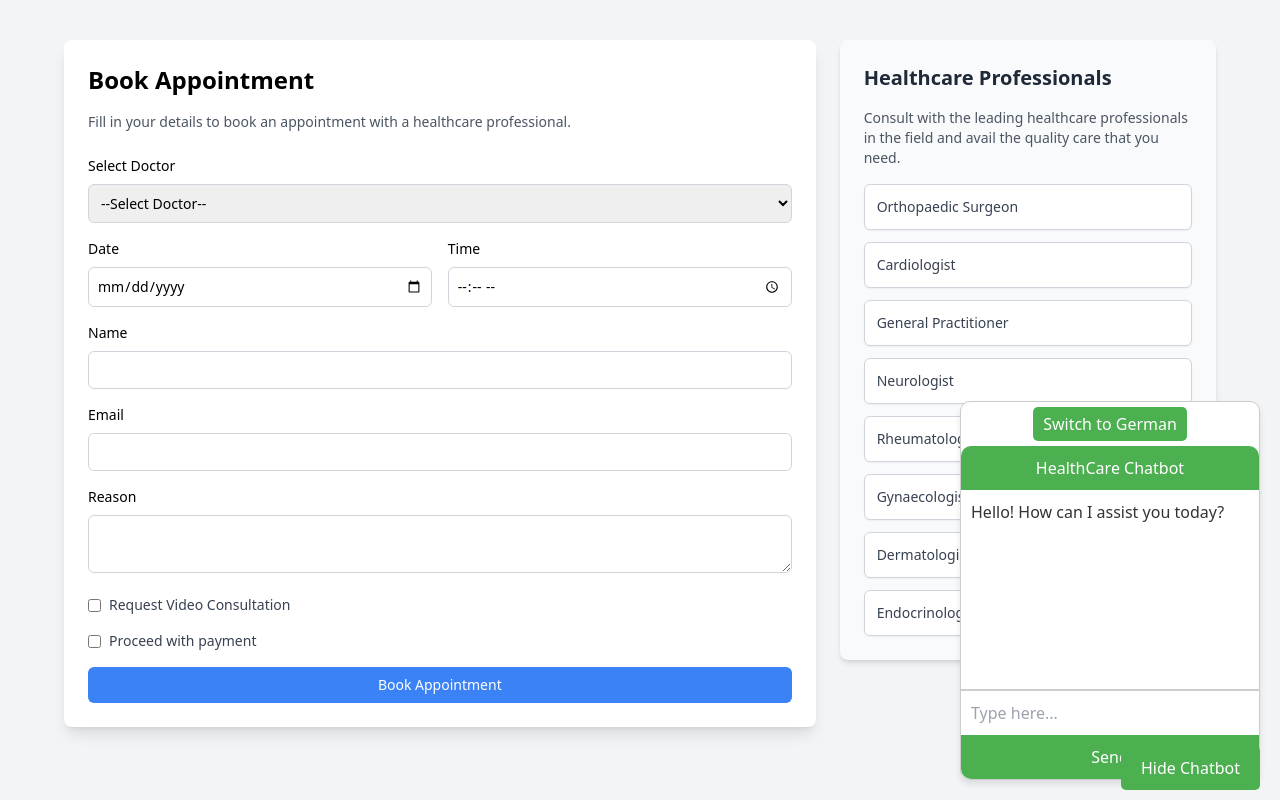
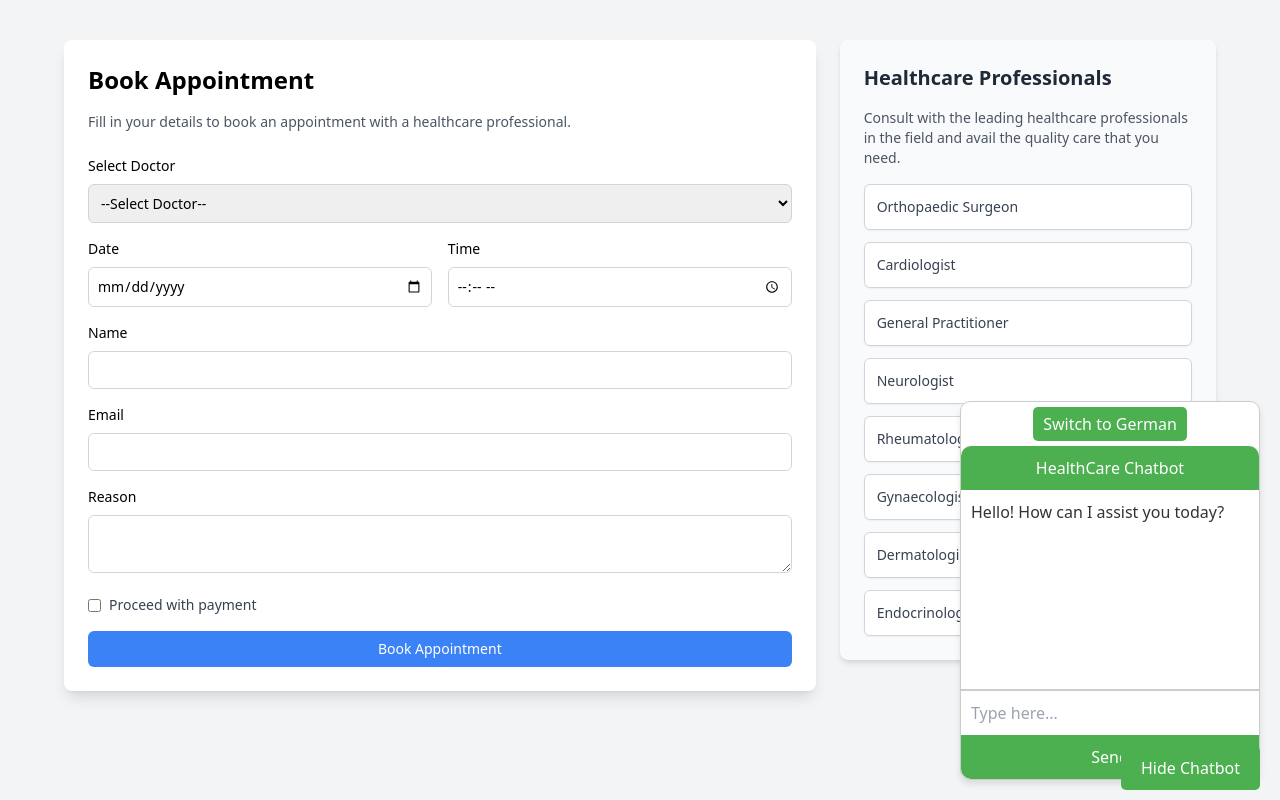
Before and after one commit to Prerna-lily/HealthCarePlus, a React (Vite) app: page /book-appointment in a window 1280 px wide. Built offline with nearby package versions, Linux system fonts and the light colour scheme.

Commit message:
Update BookAppointment.jsx

```diff
--- a/src/components/Navbar/BookAppointment.jsx
+++ b/src/components/Navbar/BookAppointment.jsx
@@ -107,6 +107,7 @@ const BookAppointment = () => {
             </select>
           </div>
 
+
           {/* Date and Time */}
           <div className="grid grid-cols-2 gap-4 mb-4">
             <div>
@@ -172,23 +173,6 @@ const BookAppointment = () => {
               value={appointmentReason}
               onChange={(e) => setAppointmentReason(e.target.value)}
             />
-          </div>
-
-          {/* Video Consultation Toggle */}
-          <div className="flex items-center mb-4">
-            <input
-              type="checkbox"
-              id="videoConsultation"
-              className="mr-2"
-              checked={isVideoConsultation}
-              onChange={() => {
-                setIsVideoConsultation(!isVideoConsultation);
-                generateVideoLink(); // Update video link when the toggle changes
-              }}
-            />
-            <label htmlFor="videoConsultation" className="text-sm text-gray-700">
-              Request Video Consultation
-            </label>
           </div>
 
           {/* Video Consultation Details (if video consultation is selected) */}
```
